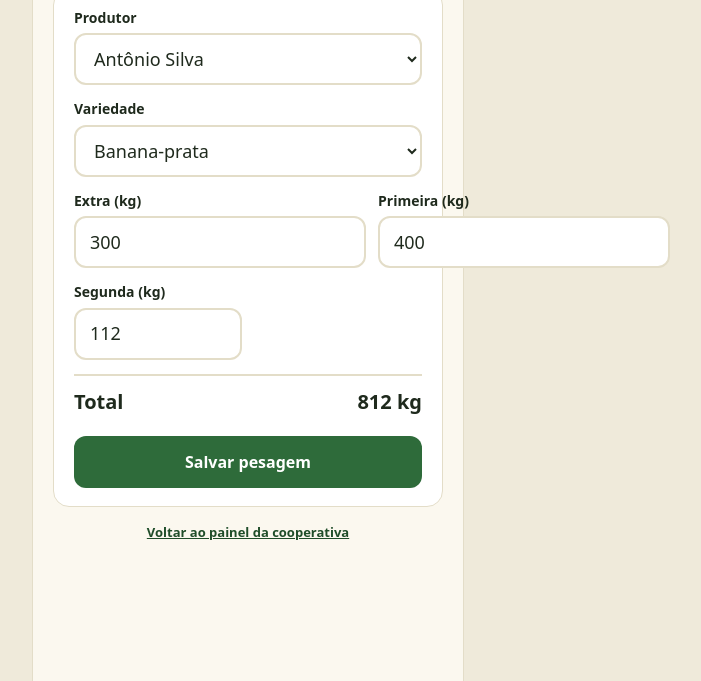
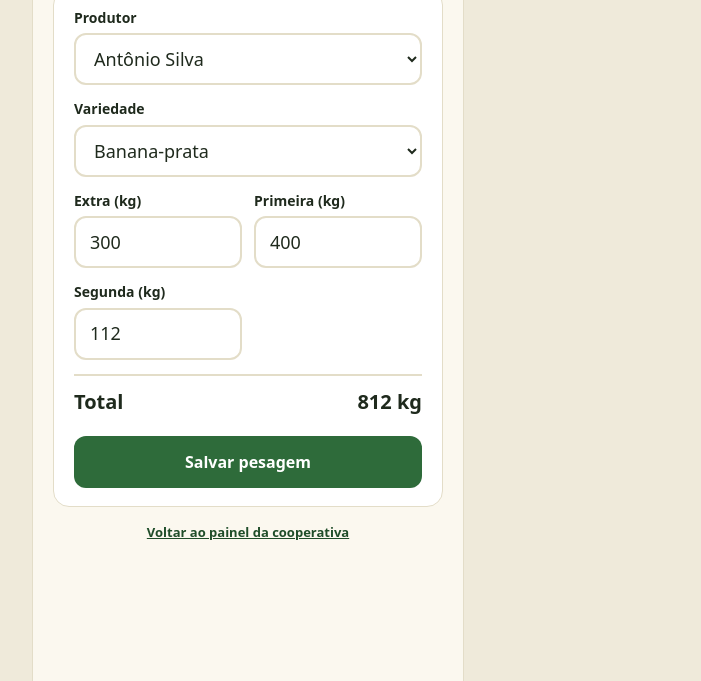
Before and after one commit to namirantunespereira/mockup-cooperativa, a plain HTML site: page pesagem.html in a window 1280 px wide. Shown: the part 119-800 px from the top of the page, without its empty margins (392-1093 px from the left). Drawn offline with Linux system fonts and the light colour scheme.

Commit message:
Corrige campos de peso que passavam da borda do cartao na pesagem

```diff
--- a/estilo.css
+++ b/estilo.css
@@ -149,6 +149,8 @@ h2 { margin: 0; font-size: 15px; }
 .campo { display: flex; flex-direction: column; gap: 6px; }
 .campo label { font-size: 14px; font-weight: 600; }
 .campo input, .campo select {
+  width: 100%;
+  min-width: 0;
   min-height: 52px;
   padding: 0 14px;
   border: 2px solid var(--linha);
@@ -158,7 +160,7 @@ h2 { margin: 0; font-size: 15px; }
   font-size: 18px;
 }
 .campo input:focus, .campo select:focus { outline: 3px solid var(--verde); outline-offset: 1px; border-color: var(--verde); }
-.grade-2 { display: grid; grid-template-columns: 1fr 1fr; gap: 12px; }
+.grade-2 { display: grid; grid-template-columns: repeat(2, minmax(0, 1fr)); gap: 12px; }
 
 .total-linha { display: flex; justify-content: space-between; align-items: baseline; font-size: 15px; padding: 6px 0; }
 .total-linha.forte { font-size: 20px; font-weight: 700; border-top: 2px solid var(--linha); margin-top: 6px; padding-top: 12px; }
```
